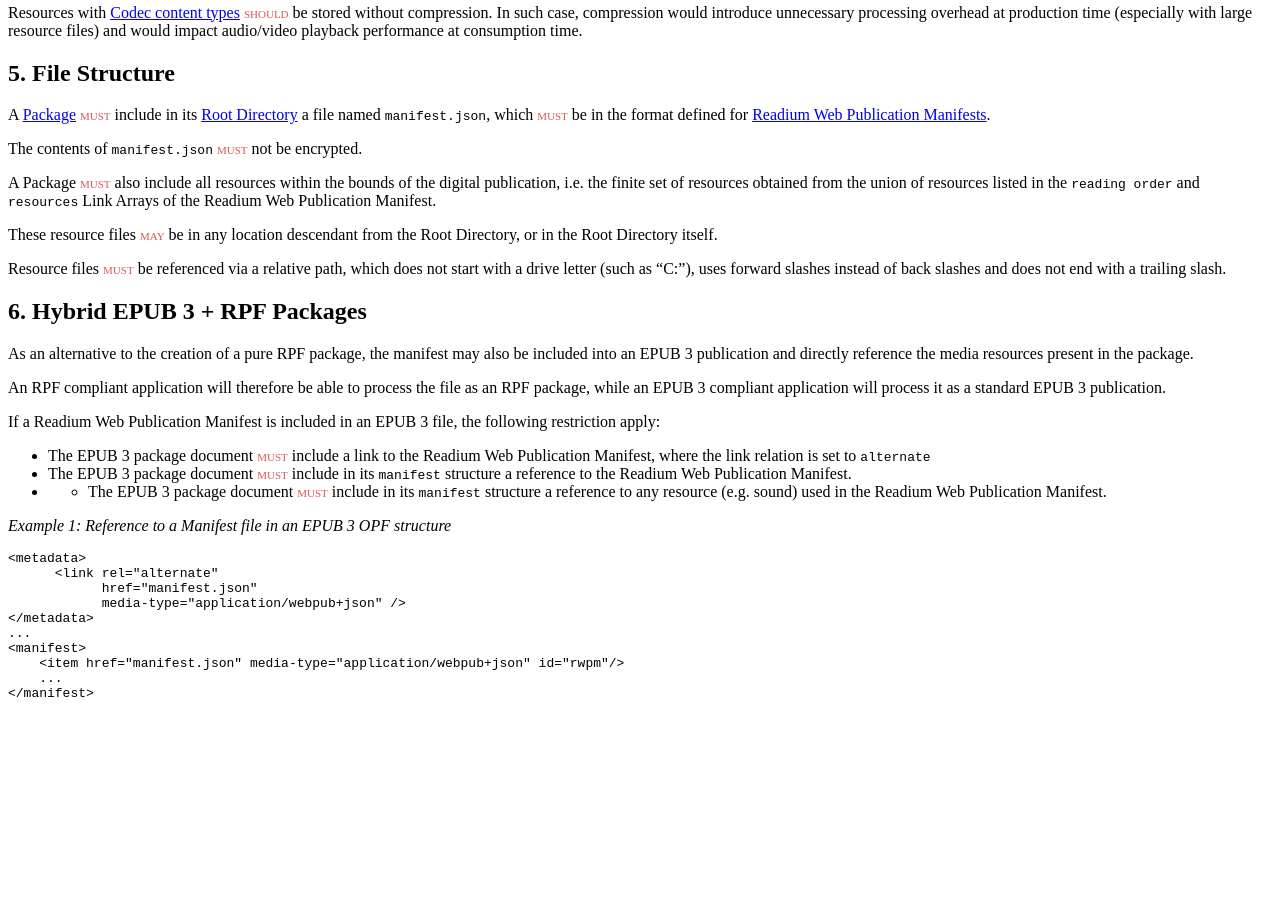
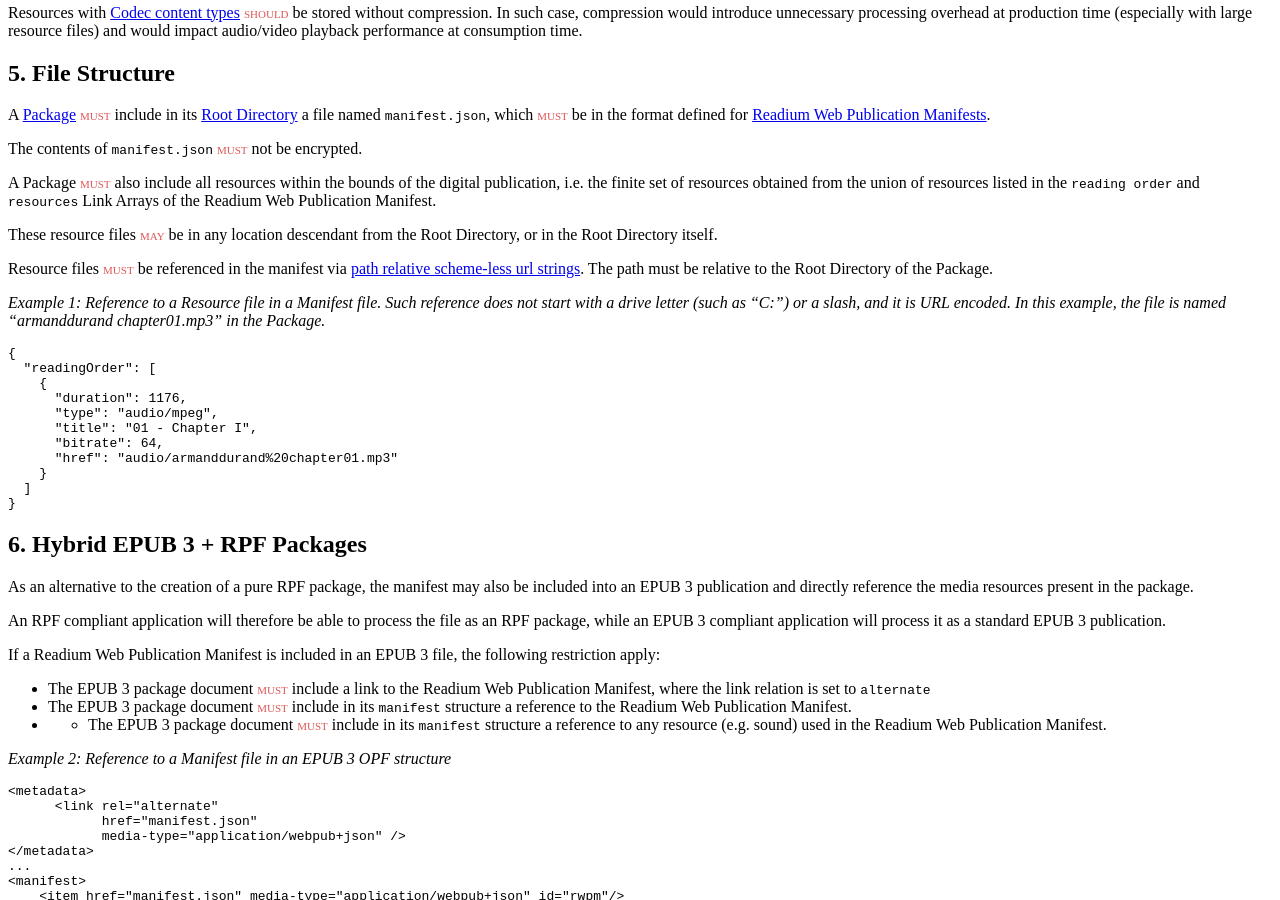
Before and after one commit to readium/webpub-manifest, a Jekyll site: the page built from packaging.md, in a window 1280 px wide and 900 px high, scrolled down 1173 px. Built offline with Jekyll 4.4.1, drawn with Linux system fonts in a browser that asks for light colours; our own code applies the rules of GitHub Pages for plain Markdown files; comment, search, counter and statistics services are not loaded; before the commit the page ends 1887 px from its top, so only the background shows below that.

Commit message:
Clarifies the format of resource file references in the manifest, 2nd try

````diff
--- a/packaging.md
+++ b/packaging.md
@@ -59,7 +59,23 @@
 
 These resource files <strong class="rfc">may</strong> be in any location descendant from the Root Directory, or in the Root Directory itself.
 
-Resource files <strong class="rfc">must</strong> be referenced via a relative path, which does not start with a drive letter (such as "C:"), uses forward slashes instead of back slashes and does not end with a trailing slash.
+Resource files <strong class="rfc">must</strong> be referenced in the manifest via [path relative scheme-less url strings](https://url.spec.whatwg.org/#path-relative-scheme-less-url-string). The path must be relative to the Root Directory of the Package.
+
+*Example 1: Reference to a Resource file in a Manifest file. Such reference does not start with a drive letter (such as "C:") or a slash, and it is URL encoded. In this example, the file is named "armanddurand chapter01.mp3" in the Package.*
+
+```json
+{
+  "readingOrder": [
+    {
+      "duration": 1176,
+      "type": "audio/mpeg",
+      "title": "01 - Chapter I",
+      "bitrate": 64,
+      "href": "audio/armanddurand%20chapter01.mp3"
+    }
+  ]
+}
+```
 
 
 ## 6. Hybrid EPUB 3 + RPF Packages
@@ -75,7 +91,7 @@
 - - The EPUB 3 package document <strong class="rfc">must</strong> include in its `manifest` structure a reference to any resource (e.g. sound) used in the Readium Web Publication Manifest.
 
 
-*Example 1: Reference to a Manifest file in an EPUB 3 OPF structure*
+*Example 2: Reference to a Manifest file in an EPUB 3 OPF structure*
 
 ```xml
 <metadata>
````
